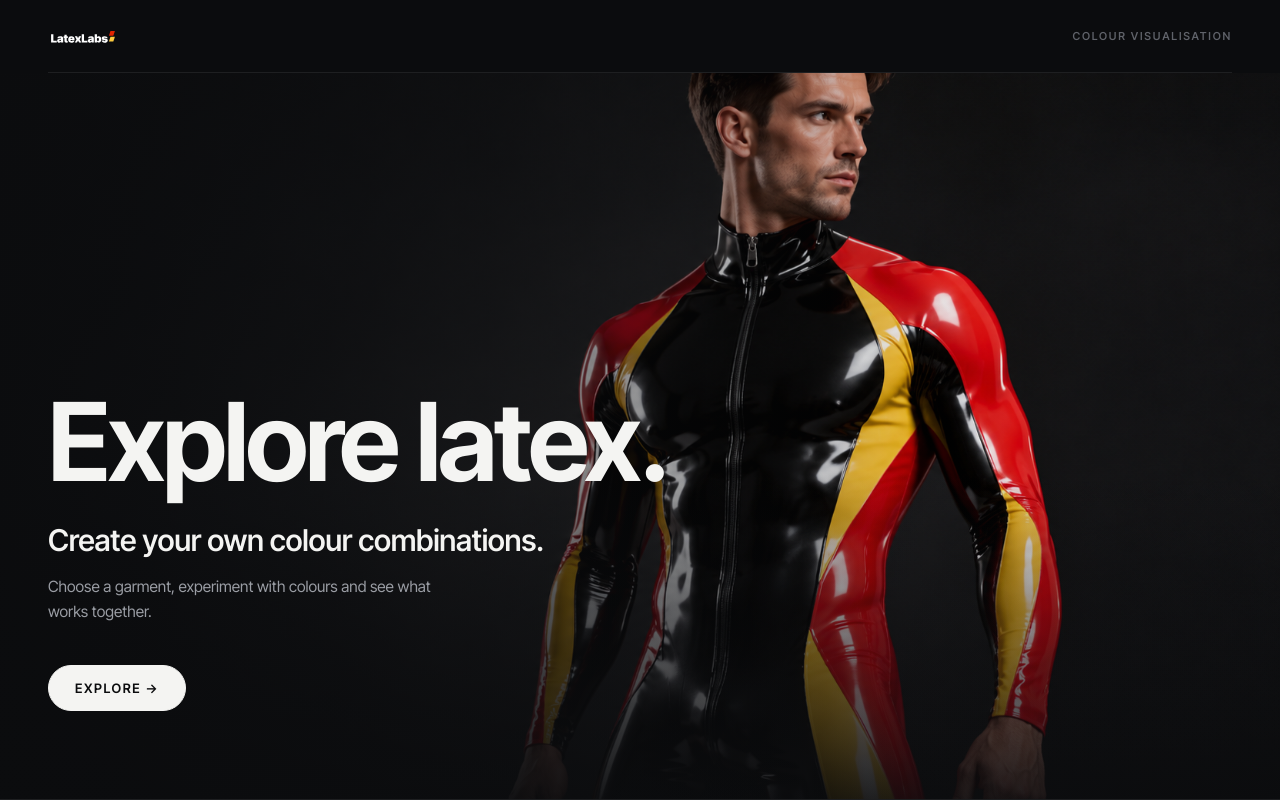
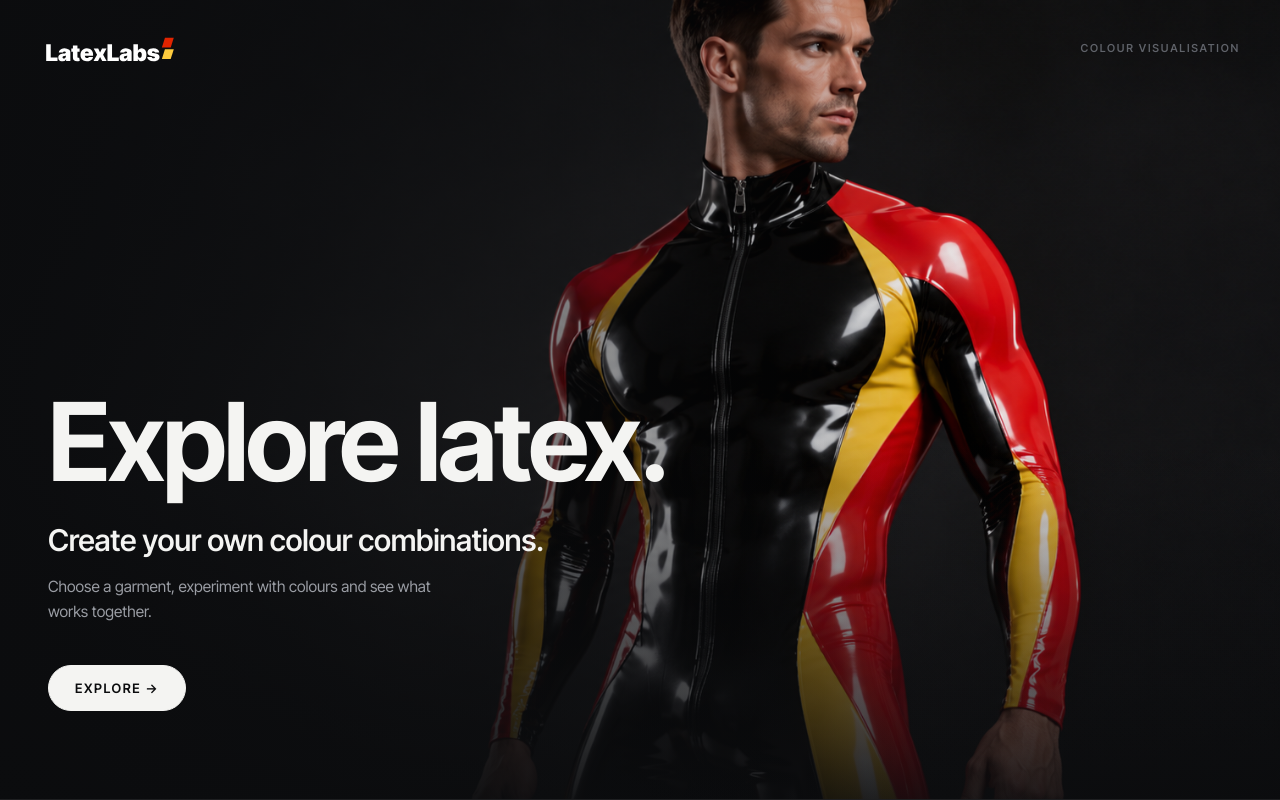
Before and after one commit to Svenning83/LatexLabs, a Next.js app: page / in a window 1280 px wide. Shown: the top 800 px of the page. Built offline with nearby package versions, Linux system fonts and the light colour scheme.

Commit message:
Logo fix

```diff
--- a/src/app/globals.css
+++ b/src/app/globals.css
@@ -61,7 +61,7 @@ button { font-family: inherit; }
   padding: 26px 0;
   border-bottom: 1px solid var(--line);
 }
-.nav-logo img { height: 20px; display: block; }
+.nav-logo img { height: 40px; display: block; }
 
 /* ---------- buttons ---------- */
 .btn {
@@ -130,12 +130,20 @@ button { font-family: inherit; }
 /* ---------- v2 homepage ---------- */
 .home-hero {
   position: relative;
-  min-height: calc(100vh - 73px);
-  min-height: calc(100svh - 73px);
+  min-height: 100vh;
+  min-height: 100svh;
   display: flex;
-  align-items: flex-end;
+  flex-direction: column;
   overflow: hidden;
   border-bottom: 1px solid var(--line);
+}
+.home-hero-nav {
+  position: relative;
+  z-index: 1;
+  display: flex;
+  align-items: center;
+  justify-content: space-between;
+  padding: 28px 40px;
 }
 .home-hero-img {
   position: absolute;
@@ -156,6 +164,9 @@ button { font-family: inherit; }
   position: relative;
   z-index: 1;
   width: 100%;
+  flex: 1;
+  display: flex;
+  align-items: flex-end;
 }
 .home-hero-copy { padding: 0 0 88px; }
 .home-hero h1 {
--- a/src/app/page.tsx
+++ b/src/app/page.tsx
@@ -1,14 +1,10 @@
 import Link from "next/link";
 import Footer from "@/components/Footer";
-import Nav from "@/components/Nav";
+import Logo from "@/components/Logo";
 
 export default function LandingPage() {
   return (
     <>
-      <div className="container">
-        <Nav right="COLOUR VISUALISATION" />
-      </div>
-
       <section className="home-hero">
         {/* eslint-disable-next-line @next/next/no-img-element */}
         <img
@@ -17,6 +13,10 @@ export default function LandingPage() {
           alt="Glossy red and yellow latex catsuit portrait"
         />
         <div className="home-hero-scrim" />
+        <header className="home-hero-nav">
+          <Logo />
+          <span className="micro micro-faint">COLOUR VISUALISATION</span>
+        </header>
         <div className="container home-hero-inner">
           <div className="home-hero-copy">
             <h1>Explore latex.</h1>
--- a/src/components/Logo.tsx
+++ b/src/components/Logo.tsx
@@ -1,4 +1,4 @@
-export default function Logo({ height = 20 }: { height?: number }) {
+export default function Logo({ height = 40 }: { height?: number }) {
   return (
     // eslint-disable-next-line @next/next/no-img-element
     <img
```
